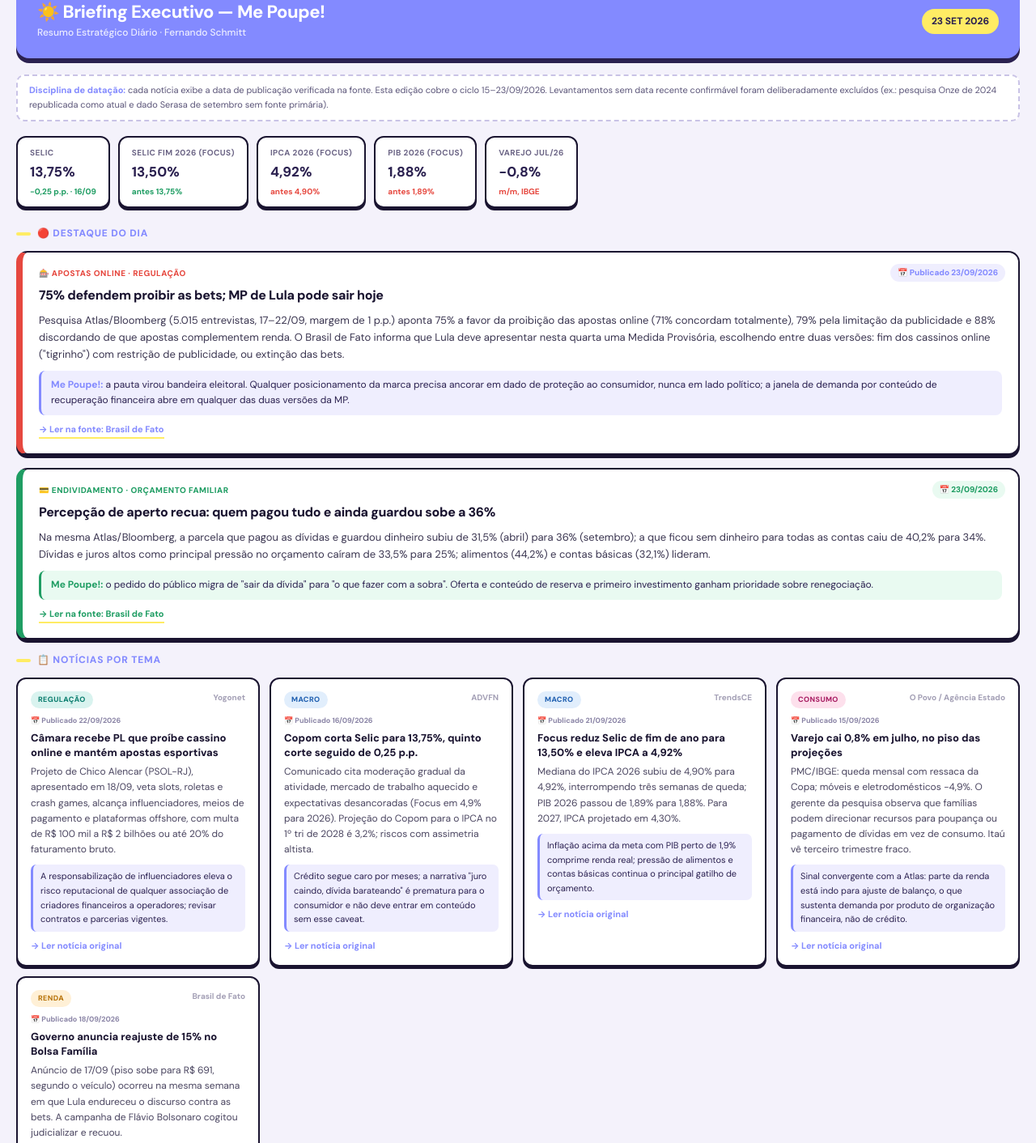
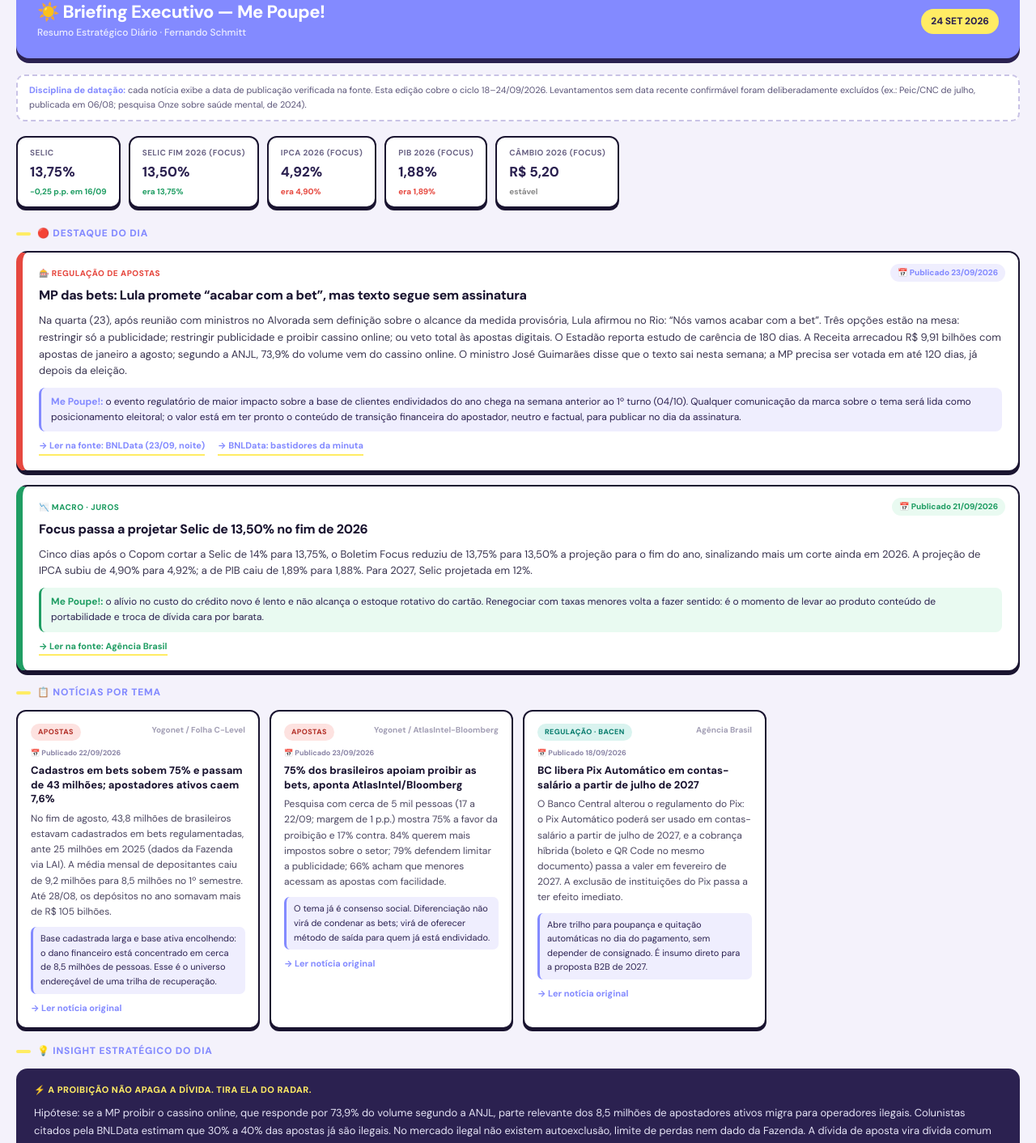
Before and after one commit to fernandoschmitt1976-glitch/briefing-mepoupe, a plain HTML site: page index.html in a window 1280 px wide. Shown: the part 43-1455 px from the top of the page at 81% size. Drawn offline with Linux system fonts and the light colour scheme.

Commit message:
Briefing 24-09-2026

```diff
--- a/index.html
+++ b/index.html
@@ -33,7 +33,7 @@
   .destaque p { font-size:13px; color:#3a3550; }
   .destaque .implicacao { margin-top:10px; font-size:12px; color:var(--roxo-escuro); background:#efeefe; padding:8px 12px; border-radius:8px; border-left:3px solid var(--roxo); }
   .destaque .implicacao strong { color:var(--roxo); }
-  .fonte-link { display:inline-block; margin-top:9px; font-size:11px; font-weight:700; color:var(--roxo); text-decoration:none; border-bottom:2px solid var(--amarelo); padding-bottom:1px; }
+  .fonte-link { display:inline-block; margin-top:9px; margin-right:12px; font-size:11px; font-weight:700; color:var(--roxo); text-decoration:none; border-bottom:2px solid var(--amarelo); padding-bottom:1px; }
   .destaque.verde { border-left-color:#1f9d63; }
   .destaque.verde .tag { color:#1f9d63; }
   .destaque.verde .data-badge { background:#e9faf1; color:#1f9d63; }
@@ -61,6 +61,7 @@
   .insight-box { background:var(--roxo-escuro); color:#fff; border-radius:14px; padding:18px 22px; margin-bottom:18px; box-shadow:0 4px 0 #150f2e; }
   .insight-box .tag { font-size:11px; font-weight:800; text-transform:uppercase; color:var(--amarelo); margin-bottom:8px; letter-spacing:.5px; }
   .insight-box p { font-size:13px; color:#e5e3f5; line-height:1.7; }
+  .insight-box p + p { margin-top:8px; }
   .steps-box { background:#fff; border:2px solid var(--tinta); border-radius:14px; padding:18px 22px; margin-bottom:18px; box-shadow:0 4px 0 var(--tinta); }
   .step { display:flex; gap:13px; margin-bottom:13px; align-items:flex-start; }
   .step:last-child { margin-bottom:0; }
@@ -84,37 +85,38 @@
     <h1>☀️ Briefing Executivo — Me Poupe!</h1>
     <p>Resumo Estratégico Diário · Fernando Schmitt</p>
   </div>
-  <span class="header-badge">23 Set 2026</span>
+  <span class="header-badge">24 Set 2026</span>
 </div>
 
-<div class="datacao-strip"><strong>Disciplina de datação:</strong> cada notícia exibe a data de publicação verificada na fonte. Esta edição cobre o ciclo 15–23/09/2026. Levantamentos sem data recente confirmável foram deliberadamente excluídos (ex.: pesquisa Onze de 2024 republicada como atual e dado Serasa de setembro sem fonte primária).</div>
+<div class="datacao-strip"><strong>Disciplina de datação:</strong> cada notícia exibe a data de publicação verificada na fonte. Esta edição cobre o ciclo 18–24/09/2026. Levantamentos sem data recente confirmável foram deliberadamente excluídos (ex.: Peic/CNC de julho, publicada em 06/08; pesquisa Onze sobre saúde mental, de 2024).</div>
 
 <div class="macro-strip">
-  <div class="macro-pill"><span class="label">Selic</span><span class="value">13,75%</span><span class="delta down">−0,25 p.p. · 16/09</span></div>
-  <div class="macro-pill"><span class="label">Selic fim 2026 (Focus)</span><span class="value">13,50%</span><span class="delta down">antes 13,75%</span></div>
-  <div class="macro-pill"><span class="label">IPCA 2026 (Focus)</span><span class="value">4,92%</span><span class="delta up">antes 4,90%</span></div>
-  <div class="macro-pill"><span class="label">PIB 2026 (Focus)</span><span class="value">1,88%</span><span class="delta up">antes 1,89%</span></div>
-  <div class="macro-pill"><span class="label">Varejo jul/26</span><span class="value">−0,8%</span><span class="delta up">m/m, IBGE</span></div>
+  <div class="macro-pill"><span class="label">Selic</span><span class="value">13,75%</span><span class="delta down">−0,25 p.p. em 16/09</span></div>
+  <div class="macro-pill"><span class="label">Selic fim 2026 (Focus)</span><span class="value">13,50%</span><span class="delta down">era 13,75%</span></div>
+  <div class="macro-pill"><span class="label">IPCA 2026 (Focus)</span><span class="value">4,92%</span><span class="delta up">era 4,90%</span></div>
+  <div class="macro-pill"><span class="label">PIB 2026 (Focus)</span><span class="value">1,88%</span><span class="delta up">era 1,89%</span></div>
+  <div class="macro-pill"><span class="label">Câmbio 2026 (Focus)</span><span class="value">R$ 5,20</span><span class="delta neutral">estável</span></div>
 </div>
 
 <div class="section-title">🔴 Destaque do Dia</div>
 
 <div class="destaque">
   <span class="data-badge">📅 Publicado 23/09/2026</span>
-  <div class="tag">🎰 Apostas online · Regulação</div>
-  <h2>75% defendem proibir as bets; MP de Lula pode sair hoje</h2>
-  <p>Pesquisa Atlas/Bloomberg (5.015 entrevistas, 17–22/09, margem de 1 p.p.) aponta 75% a favor da proibição das apostas online (71% concordam totalmente), 79% pela limitação da publicidade e 88% discordando de que apostas complementem renda. O Brasil de Fato informa que Lula deve apresentar nesta quarta uma Medida Provisória, escolhendo entre duas versões: fim dos cassinos online ("tigrinho") com restrição de publicidade, ou extinção das bets.</p>
-  <div class="implicacao"><strong>Me Poupe!:</strong> a pauta virou bandeira eleitoral. Qualquer posicionamento da marca precisa ancorar em dado de proteção ao consumidor, nunca em lado político; a janela de demanda por conteúdo de recuperação financeira abre em qualquer das duas versões da MP.</div>
-  <a class="fonte-link" href="https://www.brasildefato.com.br/2026/09/23/para-75-dos-brasileiros-bets-devem-ser-proibidas-aponta-atlasbloomberg/" target="_blank" rel="noopener">→ Ler na fonte: Brasil de Fato</a>
+  <div class="tag">🎰 Regulação de apostas</div>
+  <h2>MP das bets: Lula promete “acabar com a bet”, mas texto segue sem assinatura</h2>
+  <p>Na quarta (23), após reunião com ministros no Alvorada sem definição sobre o alcance da medida provisória, Lula afirmou no Rio: “Nós vamos acabar com a bet”. Três opções estão na mesa: restringir só a publicidade; restringir publicidade e proibir cassino online; ou veto total às apostas digitais. O Estadão reporta estudo de carência de 180 dias. A Receita arrecadou R$ 9,91 bilhões com apostas de janeiro a agosto; segundo a ANJL, 73,9% do volume vem do cassino online. O ministro José Guimarães disse que o texto sai nesta semana; a MP precisa ser votada em até 120 dias, já depois da eleição.</p>
+  <div class="implicacao"><strong>Me Poupe!:</strong> o evento regulatório de maior impacto sobre a base de clientes endividados do ano chega na semana anterior ao 1º turno (04/10). Qualquer comunicação da marca sobre o tema será lida como posicionamento eleitoral; o valor está em ter pronto o conteúdo de transição financeira do apostador, neutro e factual, para publicar no dia da assinatura.</div>
+  <a class="fonte-link" href="https://bnldata.com.br/nos-vamos-acabar-com-a-bet-diz-lula-no-rio-horas-apos-reuniao-sem-decisao-sobre-a-mp/" target="_blank" rel="noopener">→ Ler na fonte: BNLData (23/09, noite)</a>
+  <a class="fonte-link" href="https://bnldata.com.br/mp-das-bets-o-que-as-agendas-oficiais-os-bastidores-e-os-colunistas-indicam-sobre-o-desfecho/" target="_blank" rel="noopener">→ BNLData: bastidores da minuta</a>
 </div>
 
 <div class="destaque verde">
-  <span class="data-badge">📅 23/09/2026</span>
-  <div class="tag">💳 Endividamento · Orçamento familiar</div>
-  <h2>Percepção de aperto recua: quem pagou tudo e ainda guardou sobe a 36%</h2>
-  <p>Na mesma Atlas/Bloomberg, a parcela que pagou as dívidas e guardou dinheiro subiu de 31,5% (abril) para 36% (setembro); a que ficou sem dinheiro para todas as contas caiu de 40,2% para 34%. Dívidas e juros altos como principal pressão no orçamento caíram de 33,5% para 25%; alimentos (44,2%) e contas básicas (32,1%) lideram.</p>
-  <div class="implicacao"><strong>Me Poupe!:</strong> o pedido do público migra de "sair da dívida" para "o que fazer com a sobra". Oferta e conteúdo de reserva e primeiro investimento ganham prioridade sobre renegociação.</div>
-  <a class="fonte-link" href="https://www.brasildefato.com.br/2026/09/23/para-75-dos-brasileiros-bets-devem-ser-proibidas-aponta-atlasbloomberg/" target="_blank" rel="noopener">→ Ler na fonte: Brasil de Fato</a>
+  <span class="data-badge">📅 Publicado 21/09/2026</span>
+  <div class="tag">📉 Macro · juros</div>
+  <h2>Focus passa a projetar Selic de 13,50% no fim de 2026</h2>
+  <p>Cinco dias após o Copom cortar a Selic de 14% para 13,75%, o Boletim Focus reduziu de 13,75% para 13,50% a projeção para o fim do ano, sinalizando mais um corte ainda em 2026. A projeção de IPCA subiu de 4,90% para 4,92%; a de PIB caiu de 1,89% para 1,88%. Para 2027, Selic projetada em 12%.</p>
+  <div class="implicacao"><strong>Me Poupe!:</strong> o alívio no custo do crédito novo é lento e não alcança o estoque rotativo do cartão. Renegociar com taxas menores volta a fazer sentido: é o momento de levar ao produto conteúdo de portabilidade e troca de dívida cara por barata.</div>
+  <a class="fonte-link" href="https://agenciabrasil.ebc.com.br/economia/noticia/2026-09/mercado-reduz-projecao-da-selic-para-1350" target="_blank" rel="noopener">→ Ler na fonte: Agência Brasil</a>
 </div>
 
 <div class="section-title">📋 Notícias por Tema</div>
@@ -122,93 +124,70 @@
 
   <div class="card">
     <div class="card-header">
-      <span class="tema-tag tag-reg">Regulação</span>
-      <a class="card-fonte" href="https://www.yogonet.com/brasil/noticias/2026/09/22/10357-em-meio-a-ofensiva-de-lula-camara-recebe-mais-um-pl-que-proibe-cassino-online-" target="_blank" rel="noopener">Yogonet</a>
+      <span class="tema-tag tag-bet">Apostas</span>
+      <a class="card-fonte" href="https://www.yogonet.com/brasil/noticias/2026/09/22/10358-quantidade-de-apostadores-cadastrados-em-bets-cresce-75-e-supera-43-milhoes" target="_blank" rel="noopener">Yogonet / Folha C-Level</a>
     </div>
     <div class="card-data-badge">📅 Publicado 22/09/2026</div>
-    <h3>Câmara recebe PL que proíbe cassino online e mantém apostas esportivas</h3>
-    <p>Projeto de Chico Alencar (PSOL-RJ), apresentado em 18/09, veta slots, roletas e crash games, alcança influenciadores, meios de pagamento e plataformas offshore, com multa de R$ 100 mil a R$ 2 bilhões ou até 20% do faturamento bruto.</p>
-    <div class="relevancia">A responsabilização de influenciadores eleva o risco reputacional de qualquer associação de criadores financeiros a operadores; revisar contratos e parcerias vigentes.</div>
-    <a class="ler-fonte" href="https://www.yogonet.com/brasil/noticias/2026/09/22/10357-em-meio-a-ofensiva-de-lula-camara-recebe-mais-um-pl-que-proibe-cassino-online-" target="_blank" rel="noopener">→ Ler notícia original</a>
+    <h3>Cadastros em bets sobem 75% e passam de 43 milhões; apostadores ativos caem 7,6%</h3>
+    <p>No fim de agosto, 43,8 milhões de brasileiros estavam cadastrados em bets regulamentadas, ante 25 milhões em 2025 (dados da Fazenda via LAI). A média mensal de depositantes caiu de 9,2 milhões para 8,5 milhões no 1º semestre. Até 28/08, os depósitos no ano somavam mais de R$ 105 bilhões.</p>
+    <div class="relevancia">Base cadastrada larga e base ativa encolhendo: o dano financeiro está concentrado em cerca de 8,5 milhões de pessoas. Esse é o universo endereçável de uma trilha de recuperação.</div>
+    <a class="ler-fonte" href="https://www.yogonet.com/brasil/noticias/2026/09/22/10358-quantidade-de-apostadores-cadastrados-em-bets-cresce-75-e-supera-43-milhoes" target="_blank" rel="noopener">→ Ler notícia original</a>
   </div>
 
   <div class="card">
     <div class="card-header">
-      <span class="tema-tag tag-macro">Macro</span>
-      <a class="card-fonte" href="https://br.advfn.com/jornal/2026/09/copom-reduz-a-taxa-selic-para-13-75-ao-ano-veja" target="_blank" rel="noopener">ADVFN</a>
+      <span class="tema-tag tag-bet">Apostas</span>
+      <a class="card-fonte" href="https://www.yogonet.com/brasil/noticias/2026/09/23/10369-bandeira-de-lula-proibicao-de-bets-tem-apoio-de-75-da-populacao" target="_blank" rel="noopener">Yogonet / AtlasIntel-Bloomberg</a>
     </div>
-    <div class="card-data-badge">📅 Publicado 16/09/2026</div>
-    <h3>Copom corta Selic para 13,75%, quinto corte seguido de 0,25 p.p.</h3>
-    <p>Comunicado cita moderação gradual da atividade, mercado de trabalho aquecido e expectativas desancoradas (Focus em 4,9% para 2026). Projeção do Copom para o IPCA no 1º tri de 2028 é 3,2%; riscos com assimetria altista.</p>
-    <div class="relevancia">Crédito segue caro por meses; a narrativa "juro caindo, dívida barateando" é prematura para o consumidor e não deve entrar em conteúdo sem esse caveat.</div>
-    <a class="ler-fonte" href="https://br.advfn.com/jornal/2026/09/copom-reduz-a-taxa-selic-para-13-75-ao-ano-veja" target="_blank" rel="noopener">→ Ler notícia original</a>
+    <div class="card-data-badge">📅 Publicado 23/09/2026</div>
+    <h3>75% dos brasileiros apoiam proibir as bets, aponta AtlasIntel/Bloomberg</h3>
+    <p>Pesquisa com cerca de 5 mil pessoas (17 a 22/09; margem de 1 p.p.) mostra 75% a favor da proibição e 17% contra. 84% querem mais impostos sobre o setor; 79% defendem limitar a publicidade; 66% acham que menores acessam as apostas com facilidade.</p>
+    <div class="relevancia">O tema já é consenso social. Diferenciação não virá de condenar as bets; virá de oferecer método de saída para quem já está endividado.</div>
+    <a class="ler-fonte" href="https://www.yogonet.com/brasil/noticias/2026/09/23/10369-bandeira-de-lula-proibicao-de-bets-tem-apoio-de-75-da-populacao" target="_blank" rel="noopener">→ Ler notícia original</a>
   </div>
 
   <div class="card">
     <div class="card-header">
-      <span class="tema-tag tag-macro">Macro</span>
-      <a class="card-fonte" href="https://www.trendsce.com.br/2026/09/21/mercado-reduz-projecao-selic-2026-ipca/" target="_blank" rel="noopener">TrendsCE</a>
-    </div>
-    <div class="card-data-badge">📅 Publicado 21/09/2026</div>
-    <h3>Focus reduz Selic de fim de ano para 13,50% e eleva IPCA a 4,92%</h3>
-    <p>Mediana do IPCA 2026 subiu de 4,90% para 4,92%, interrompendo três semanas de queda; PIB 2026 passou de 1,89% para 1,88%. Para 2027, IPCA projetado em 4,30%.</p>
-    <div class="relevancia">Inflação acima da meta com PIB perto de 1,9% comprime renda real; pressão de alimentos e contas básicas continua o principal gatilho de orçamento.</div>
-    <a class="ler-fonte" href="https://www.trendsce.com.br/2026/09/21/mercado-reduz-projecao-selic-2026-ipca/" target="_blank" rel="noopener">→ Ler notícia original</a>
-  </div>
-
-  <div class="card">
-    <div class="card-header">
-      <span class="tema-tag tag-consumo">Consumo</span>
-      <a class="card-fonte" href="https://www.opovo.com.br/noticias/economia/2026/09/15/comercio-cai-08-em-julho-com-ressaca-da-copa-do-mundo-afirma-ibge.html" target="_blank" rel="noopener">O Povo / Agência Estado</a>
-    </div>
-    <div class="card-data-badge">📅 Publicado 15/09/2026</div>
-    <h3>Varejo cai 0,8% em julho, no piso das projeções</h3>
-    <p>PMC/IBGE: queda mensal com ressaca da Copa; móveis e eletrodomésticos −4,9%. O gerente da pesquisa observa que famílias podem direcionar recursos para poupança ou pagamento de dívidas em vez de consumo. Itaú vê terceiro trimestre fraco.</p>
-    <div class="relevancia">Sinal convergente com a Atlas: parte da renda está indo para ajuste de balanço, o que sustenta demanda por produto de organização financeira, não de crédito.</div>
-    <a class="ler-fonte" href="https://www.opovo.com.br/noticias/economia/2026/09/15/comercio-cai-08-em-julho-com-ressaca-da-copa-do-mundo-afirma-ibge.html" target="_blank" rel="noopener">→ Ler notícia original</a>
-  </div>
-
-  <div class="card">
-    <div class="card-header">
-      <span class="tema-tag tag-edufin">Renda</span>
-      <a class="card-fonte" href="https://www.brasildefato.com.br/2026/09/18/lula-enquadra-bets-aumenta-bolsa-familia-e-termina-semana-com-guinada-na-campanha/" target="_blank" rel="noopener">Brasil de Fato</a>
+      <span class="tema-tag tag-reg">Regulação · BACEN</span>
+      <a class="card-fonte" href="https://agenciabrasil.ebc.com.br/economia/noticia/2026-09/pix-tera-novas-regras-para-fraudes-cobranca-hibrida-e-contas-salario" target="_blank" rel="noopener">Agência Brasil</a>
     </div>
     <div class="card-data-badge">📅 Publicado 18/09/2026</div>
-    <h3>Governo anuncia reajuste de 15% no Bolsa Família</h3>
-    <p>Anúncio de 17/09 (piso sobe para R$ 691, segundo o veículo) ocorreu na mesma semana em que Lula endureceu o discurso contra as bets. A campanha de Flávio Bolsonaro cogitou judicializar e recuou.</p>
-    <div class="relevancia">Renda adicional na base da pirâmide chega junto com possível restrição às apostas: momento de conteúdo sobre destino do dinheiro extra para o público C/D.</div>
-    <a class="ler-fonte" href="https://www.brasildefato.com.br/2026/09/18/lula-enquadra-bets-aumenta-bolsa-familia-e-termina-semana-com-guinada-na-campanha/" target="_blank" rel="noopener">→ Ler notícia original</a>
+    <h3>BC libera Pix Automático em contas-salário a partir de julho de 2027</h3>
+    <p>O Banco Central alterou o regulamento do Pix: o Pix Automático poderá ser usado em contas-salário a partir de julho de 2027, e a cobrança híbrida (boleto e QR Code no mesmo documento) passa a valer em fevereiro de 2027. A exclusão de instituições do Pix passa a ter efeito imediato.</p>
+    <div class="relevancia">Abre trilho para poupança e quitação automáticas no dia do pagamento, sem depender de consignado. É insumo direto para a proposta B2B de 2027.</div>
+    <a class="ler-fonte" href="https://agenciabrasil.ebc.com.br/economia/noticia/2026-09/pix-tera-novas-regras-para-fraudes-cobranca-hibrida-e-contas-salario" target="_blank" rel="noopener">→ Ler notícia original</a>
   </div>
 
 </div>
 
 <div class="section-title">💡 Insight Estratégico do Dia</div>
 <div class="insight-box">
-  <div class="tag">⚡ O dinheiro que sai da bet não vira consumo sozinho</div>
-  <p>Três sinais da mesma semana apontam na mesma direção: varejo abaixo do esperado, mais famílias guardando sobra (36%) e restrição iminente às apostas. Hipótese: se a MP cortar os cassinos online, parte do orçamento hoje drenado por apostas fica livre, mas sem destino definido. Há dois riscos de segunda ordem. O primeiro é a migração para operadores ilegais offshore, que o próprio PL tenta alcançar e que tende a crescer em qualquer proibição. O segundo é reputacional: a pauta é bandeira de campanha a 11 dias da eleição, e marca que parecer alinhada a candidato perde metade da audiência. Quem oferecer o destino do dinheiro, e não o sermão sobre a aposta, captura a demanda.</p>
+  <div class="tag">⚡ A proibição não apaga a dívida. Tira ela do radar.</div>
+  <p>Hipótese: se a MP proibir o cassino online, que responde por 73,9% do volume segundo a ANJL, parte relevante dos 8,5 milhões de apostadores ativos migra para operadores ilegais. Colunistas citados pela BNLData estimam que 30% a 40% das apostas já são ilegais. No mercado ilegal não existem autoexclusão, limite de perdas nem dado da Fazenda. A dívida de aposta vira dívida comum de cartão e empréstimo pessoal, sem rótulo.</p>
+  <p>Efeito de segunda ordem: a política pública perde o termômetro exatamente quando mais precisa dele, e o empregador passa a ser o primeiro a ver o sintoma, na forma de pedido de adiantamento ou de consignado. Quem medir o estresse financeiro dentro da empresa terá o único painel confiável do problema.</p>
 </div>
 
 <div class="section-title">⚡ Próximos Passos Sugeridos</div>
 <div class="steps-box">
-  <div class="step"><div class="step-num">1</div><div class="step-text"><strong>Nota técnica em 24h após a MP:</strong> publicar leitura do texto oficial (DOU) centrada no impacto para o consumidor, com linguagem apartidária validada pelo jurídico. Dono: Comunicação + Jurídico.</div></div>
-  <div class="step"><div class="step-num">2</div><div class="step-text"><strong>Oferta B2B "pós-bet" para RH:</strong> montar em até 15 dias um módulo de reorganização financeira para colaboradores, com métrica de adesão e reserva formada, e testar com 3 clientes corporativos atuais.</div></div>
-  <div class="step"><div class="step-num">3</div><div class="step-text"><strong>Auditoria de parcerias:</strong> mapear até sexta qualquer vínculo direto ou indireto (influenciadores, patrocínios, mídia) com operadores de apostas, diante da responsabilização prevista no PL e na possível MP.</div></div>
+  <div class="step"><div class="step-num">1</div><div class="step-text"><strong>Dois roteiros prontos até 25/09:</strong> conteúdo de transição financeira do apostador para os cenários “cassino proibido” e “veto total”, publicável em até 24h após a assinatura da MP. Revisão jurídica e teste de neutralidade eleitoral antes de 04/10.</div></div>
+  <div class="step"><div class="step-num">2</div><div class="step-text"><strong>Oferta B2B “sinal precoce”:</strong> incluir no pitch corporativo um diagnóstico de estresse financeiro com recorte de dívida de apostas, posicionado como o indicador que o RH terá quando o dado público sumir.</div></div>
+  <div class="step"><div class="step-num">3</div><div class="step-text"><strong>Estudo de produto Pix Automático em conta-salário:</strong> produto e jurídico avaliam, até o fim de outubro, a viabilidade de poupança programada no dia do salário, com piloto previsto para julho de 2027.</div></div>
 </div>
 
 <div class="section-title">🔗 Notícias Originais (todas as fontes)</div>
 <div class="fontes-box">
   <ul>
-    <li><span class="veiculo">Brasil de Fato</span><a href="https://www.brasildefato.com.br/2026/09/23/para-75-dos-brasileiros-bets-devem-ser-proibidas-aponta-atlasbloomberg/" target="_blank" rel="noopener">Para 75% dos brasileiros, bets devem ser proibidas, aponta Atlas/Bloomberg (23/09)</a></li>
-    <li><span class="veiculo">Yogonet</span><a href="https://www.yogonet.com/brasil/noticias/2026/09/22/10357-em-meio-a-ofensiva-de-lula-camara-recebe-mais-um-pl-que-proibe-cassino-online-" target="_blank" rel="noopener">Em meio à ofensiva de Lula, Câmara recebe mais um PL que proíbe cassino online (22/09)</a></li>
-    <li><span class="veiculo">TrendsCE</span><a href="https://www.trendsce.com.br/2026/09/21/mercado-reduz-projecao-selic-2026-ipca/" target="_blank" rel="noopener">Focus: mercado reduz projeção para Selic em 2026 (21/09)</a></li>
-    <li><span class="veiculo">Brasil de Fato</span><a href="https://www.brasildefato.com.br/2026/09/18/lula-enquadra-bets-aumenta-bolsa-familia-e-termina-semana-com-guinada-na-campanha/" target="_blank" rel="noopener">Lula enquadra bets, aumenta Bolsa Família e termina semana com guinada na campanha (18/09)</a></li>
-    <li><span class="veiculo">ADVFN</span><a href="https://br.advfn.com/jornal/2026/09/copom-reduz-a-taxa-selic-para-13-75-ao-ano-veja" target="_blank" rel="noopener">Copom reduz a taxa Selic para 13,75% ao ano. Veja comunicado (16/09)</a></li>
-    <li><span class="veiculo">O Povo / Agência Estado</span><a href="https://www.opovo.com.br/noticias/economia/2026/09/15/comercio-cai-08-em-julho-com-ressaca-da-copa-do-mundo-afirma-ibge.html" target="_blank" rel="noopener">Comércio cai 0,8% em julho com ressaca da Copa do Mundo, afirma IBGE (15/09)</a></li>
+    <li><span class="veiculo">BNLData · 23/09</span><a href="https://bnldata.com.br/nos-vamos-acabar-com-a-bet-diz-lula-no-rio-horas-apos-reuniao-sem-decisao-sobre-a-mp/" target="_blank" rel="noopener">“Nós vamos acabar com a bet”, diz Lula no Rio, horas após reunião sem decisão sobre a MP</a></li>
+    <li><span class="veiculo">BNLData · 23/09</span><a href="https://bnldata.com.br/mp-das-bets-o-que-as-agendas-oficiais-os-bastidores-e-os-colunistas-indicam-sobre-o-desfecho/" target="_blank" rel="noopener">MP das bets: o que as agendas oficiais, os bastidores e os colunistas indicam sobre o desfecho</a></li>
+    <li><span class="veiculo">Agência Brasil · 21/09</span><a href="https://agenciabrasil.ebc.com.br/economia/noticia/2026-09/mercado-reduz-projecao-da-selic-para-1350" target="_blank" rel="noopener">Mercado reduz projeção da Selic para 13,50%</a></li>
+    <li><span class="veiculo">Yogonet · 22/09</span><a href="https://www.yogonet.com/brasil/noticias/2026/09/22/10358-quantidade-de-apostadores-cadastrados-em-bets-cresce-75-e-supera-43-milhoes" target="_blank" rel="noopener">Quantidade de apostadores cadastrados em bets cresce 75% e supera 43 milhões</a></li>
+    <li><span class="veiculo">Yogonet · 23/09</span><a href="https://www.yogonet.com/brasil/noticias/2026/09/23/10369-bandeira-de-lula-proibicao-de-bets-tem-apoio-de-75-da-populacao" target="_blank" rel="noopener">Bandeira de Lula, proibição de bets tem apoio de 75% da população</a></li>
+    <li><span class="veiculo">Agência Brasil · 18/09</span><a href="https://agenciabrasil.ebc.com.br/economia/noticia/2026-09/pix-tera-novas-regras-para-fraudes-cobranca-hibrida-e-contas-salario" target="_blank" rel="noopener">Pix terá novas regras para fraudes, cobrança híbrida e contas-salário</a></li>
   </ul>
 </div>
 
 <div class="footer">
-  <strong>Me Poupe!</strong> · Briefing gerado em 23/09/2026 · Todas as notícias originais estão linkadas em cada card e na seção "Notícias Originais" acima.
+  <strong>Me Poupe!</strong> · Briefing gerado em 24/09/2026 · Todas as notícias originais estão linkadas em cada card e na seção "Notícias Originais" acima.
 </div>
 
 </body>
```
